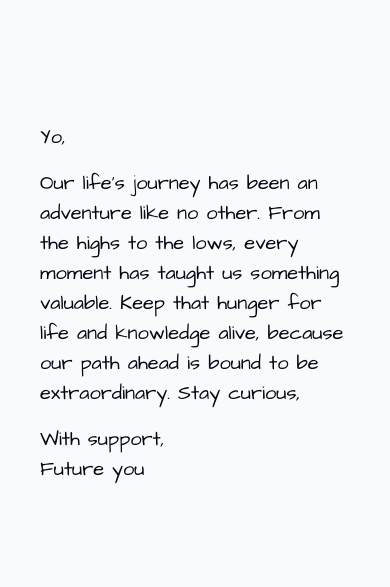
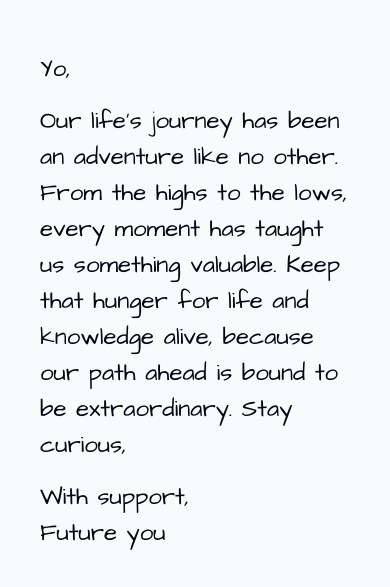
Before and after one commit to SaishSankhe/future-you, a Next.js app: page / in a window 390 px wide. Shown: the part 105-692 px from the top of the page. Built offline with nearby package versions, Linux system fonts and the light colour scheme; a web font is replaced by a local one.

Commit message:
increases mobile font size

```diff
--- a/pages/index.js
+++ b/pages/index.js
@@ -29,7 +29,7 @@ export default function Home() {
 
   return (
     <main
-      className={`flex flex-col mx-10 md:m-auto md:max-w-lg text-xl md:text-2xl min-h-screen ${architectsDaughter.className}`}
+      className={`flex flex-col mx-10 md:m-auto md:max-w-lg text-2xl min-h-screen ${architectsDaughter.className}`}
     >
       {loading && <p>Loading...</p>}
       {!loading && (
```
